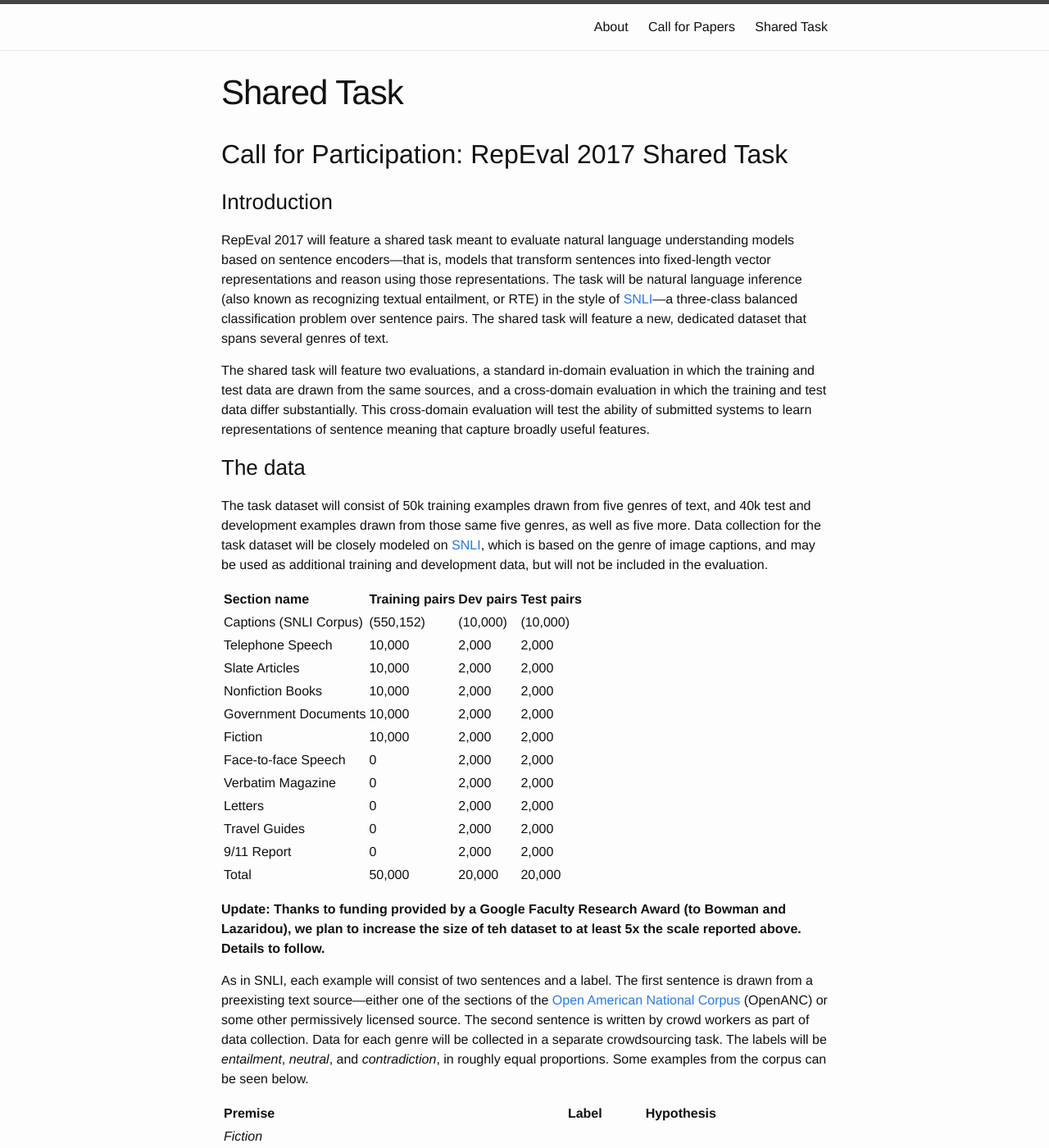
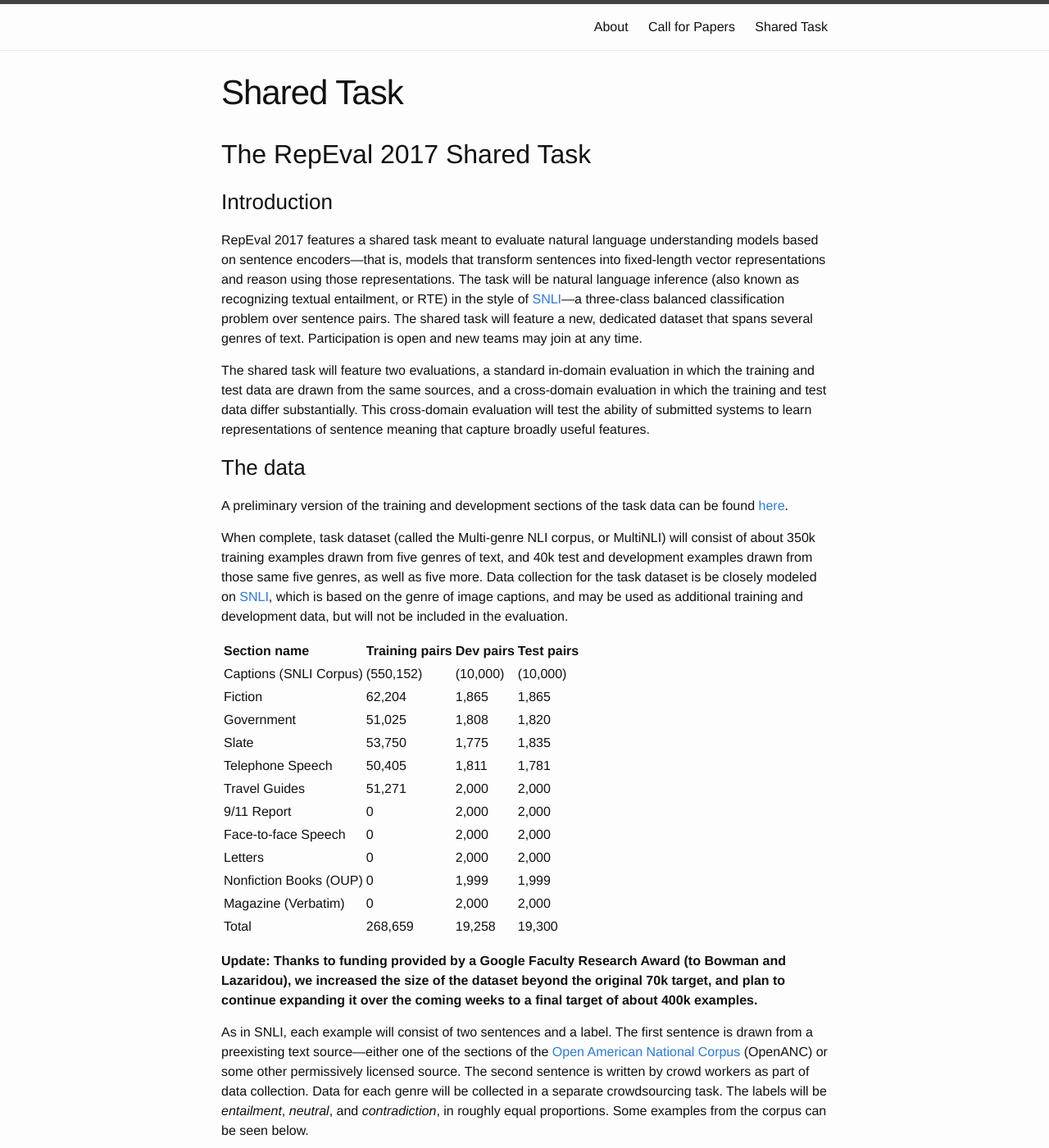
Before and after one commit to RepEval2017/RepEval2017.github.io, a Jekyll site: the page built from shared_task.md, in a window 1280 px wide and 1400 px high. Shown: the whole window at 82% size. Built offline with Jekyll 4.4.1, drawn with Linux system fonts in a browser that asks for light colours; some of the changed text lies outside the part shown.

Commit message:
Data release

```diff
--- a/shared_task.md
+++ b/shared_task.md
@@ -5,11 +5,11 @@ permalink: /shared/
 navigation_weight: 3
 ---
 
-## <span class="c14 c53">Call for Participation: RepEval 2017 Shared Task</span>
+## <span class="c14 c53">The RepEval 2017 Shared Task</span>
 
 ### <span class="c25">Introduction</span>
 
-<span>RepEval 2017 will feature a shared task meant to evaluate natural language understanding models based on sentence encoders—that is, models that transform sentences into fixed-length vector representations and reason using those representations. The task will be natural language inference (also known as recognizing textual entailment, or RTE) in the style of</span> <span class="c2">[SNLI](http://nlp.stanford.edu/projects/snli/)</span><span class="c4">—a three-class balanced classification problem over sentence pairs. The shared task will feature a new, dedicated dataset that spans several genres of text.</span>
+<span>RepEval 2017 features a shared task meant to evaluate natural language understanding models based on sentence encoders—that is, models that transform sentences into fixed-length vector representations and reason using those representations. The task will be natural language inference (also known as recognizing textual entailment, or RTE) in the style of</span> <span class="c2">[SNLI](http://nlp.stanford.edu/projects/snli/)</span><span class="c4">—a three-class balanced classification problem over sentence pairs. The shared task will feature a new, dedicated dataset that spans several genres of text. Participation is open and new teams may join at any time.</span>
 
 <span class="c4"></span>
 
@@ -17,7 +17,9 @@ navigation_weight: 3
 
 ### <span class="c25">The data</span>
 
-<span>The task dataset will consist of 50k training examples drawn from five genres of text, and 40k test and development examples drawn from those same five genres, as well as five more. Data collection for the task dataset will be closely modeled on</span> <span class="c2">[SNLI](http://nlp.stanford.edu/projects/snli/)</span><span>, which is based on the genre of image captions, and may be used as additional training and development data, but will not be included in the evaluation.</span>
+A preliminary version of the training and development sections of the task data can be found [here](http://nyu.edu/projects/bowman/multinli/).
+
+<span>When complete, task dataset (called the Multi-genre NLI corpus, or MultiNLI) will consist of about 350k training examples drawn from five genres of text, and 40k test and development examples drawn from those same five genres, as well as five more. Data collection for the task dataset is be closely modeled on</span> <span class="c2">[SNLI](http://nlp.stanford.edu/projects/snli/)</span><span>, which is based on the genre of image captions, and may be used as additional training and development data, but will not be included in the evaluation.</span>
 
 <span class="c4"></span>
 
@@ -87,13 +89,125 @@ navigation_weight: 3
 
 <td class="c22" colspan="1" rowspan="1">
 
+<span class="c5">Fiction</span>
+
+</td>
+
+<td class="c30" colspan="1" rowspan="1">
+
+<span class="c5">62,204</span>
+
+</td>
+
+<td class="c27" colspan="1" rowspan="1">
+
+<span class="c5">1,865</span>
+
+</td>
+
+<td class="c9" colspan="1" rowspan="1">
+
+<span class="c5">1,865</span>
+
+</td>
+
+</tr>
+
+<tr class="c3">
+
+<td class="c22" colspan="1" rowspan="1">
+
+<span class="c5">Government</span>
+
+</td>
+
+<td class="c30" colspan="1" rowspan="1">
+
+<span class="c5">51,025</span>
+
+</td>
+
+<td class="c27" colspan="1" rowspan="1">
+
+<span class="c5">1,808</span>
+
+</td>
+
+<td class="c9" colspan="1" rowspan="1">
+
+<span class="c5">1,820</span>
+
+</td>
+
+</tr>
+
+<tr class="c3">
+
+<td class="c22" colspan="1" rowspan="1">
+
+<span class="c5">Slate</span>
+
+</td>
+
+<td class="c30" colspan="1" rowspan="1">
+
+<span class="c5">53,750</span>
+
+</td>
+
+<td class="c27" colspan="1" rowspan="1">
+
+<span class="c5">1,775</span>
+
+</td>
+
+<td class="c9" colspan="1" rowspan="1">
+
+<span class="c5">1,835</span>
+
+</td>
+
+</tr>
+
+<tr class="c3">
+
+<td class="c22" colspan="1" rowspan="1">
+
 <span class="c5">Telephone Speech</span>
 
 </td>
 
 <td class="c30" colspan="1" rowspan="1">
 
-<span class="c5">10,000</span>
+<span class="c5">50,405</span>
+
+</td>
+
+<td class="c27" colspan="1" rowspan="1">
+
+<span class="c5">1,811</span>
+
+</td>
+
+<td class="c9" colspan="1" rowspan="1">
+
+<span class="c5">1,781</span>
+
+</td>
+
+</tr>
+
+<tr class="c3">
+
+<td class="c22" colspan="1" rowspan="1">
+
+<span class="c5">Travel Guides</span>
+
+</td>
+
+<td class="c30" colspan="1" rowspan="1">
+
+<span class="c5">51,271</span>
 
 </td>
 
@@ -115,119 +229,7 @@ navigation_weight: 3
 
 <td class="c22" colspan="1" rowspan="1">
 
-<span class="c5">Slate Articles</span>
-
-</td>
-
-<td class="c30" colspan="1" rowspan="1">
-
-<span class="c5">10,000</span>
-
-</td>
-
-<td class="c27" colspan="1" rowspan="1">
-
-<span class="c5">2,000</span>
-
-</td>
-
-<td class="c9" colspan="1" rowspan="1">
-
-<span class="c5">2,000</span>
-
-</td>
-
-</tr>
-
-<tr class="c3">
-
-<td class="c22" colspan="1" rowspan="1">
-
-<span class="c5">Nonfiction Books</span>
-
-</td>
-
-<td class="c30" colspan="1" rowspan="1">
-
-<span class="c5">10,000</span>
-
-</td>
-
-<td class="c27" colspan="1" rowspan="1">
-
-<span class="c5">2,000</span>
-
-</td>
-
-<td class="c9" colspan="1" rowspan="1">
-
-<span class="c5">2,000</span>
-
-</td>
-
-</tr>
-
-<tr class="c3">
-
-<td class="c22" colspan="1" rowspan="1">
-
-<span class="c5">Government Documents</span>
-
-</td>
-
-<td class="c30" colspan="1" rowspan="1">
-
-<span class="c5">10,000</span>
-
-</td>
-
-<td class="c27" colspan="1" rowspan="1">
-
-<span class="c5">2,000</span>
-
-</td>
-
-<td class="c9" colspan="1" rowspan="1">
-
-<span class="c5">2,000</span>
-
-</td>
-
-</tr>
-
-<tr class="c3">
-
-<td class="c22" colspan="1" rowspan="1">
-
-<span class="c5">Fiction</span>
-
-</td>
-
-<td class="c30" colspan="1" rowspan="1">
-
-<span class="c5">10,000</span>
-
-</td>
-
-<td class="c27" colspan="1" rowspan="1">
-
-<span class="c5">2,000</span>
-
-</td>
-
-<td class="c9" colspan="1" rowspan="1">
-
-<span class="c5">2,000</span>
-
-</td>
-
-</tr>
-
-<tr class="c3">
-
-<td class="c22" colspan="1" rowspan="1">
-
-<span class="c5">Face-to-face Speech</span>
+<span class="c5">9/11 Report</span>
 
 </td>
 
@@ -255,7 +257,7 @@ navigation_weight: 3
 
 <td class="c22" colspan="1" rowspan="1">
 
-<span class="c5">Verbatim Magazine</span>
+<span class="c5">Face-to-face Speech</span>
 
 </td>
 
@@ -311,7 +313,7 @@ navigation_weight: 3
 
 <td class="c22" colspan="1" rowspan="1">
 
-<span class="c5">Travel Guides</span>
+<span class="c5">Nonfiction Books (OUP)</span>
 
 </td>
 
@@ -323,13 +325,13 @@ navigation_weight: 3
 
 <td class="c27" colspan="1" rowspan="1">
 
-<span class="c5">2,000</span>
+<span class="c5">1,999</span>
 
 </td>
 
 <td class="c9" colspan="1" rowspan="1">
 
-<span class="c5">2,000</span>
+<span class="c5">1,999</span>
 
 </td>
 
@@ -339,7 +341,7 @@ navigation_weight: 3
 
 <td class="c31" colspan="1" rowspan="1">
 
-<span class="c5">9/11 Report</span>
+<span class="c5">Magazine (Verbatim)</span>
 
 </td>
 
@@ -373,19 +375,19 @@ navigation_weight: 3
 
 <td class="c46" colspan="1" rowspan="1">
 
-<span class="c5">50,000</span>
+<span class="c5">268,659</span>
 
 </td>
 
 <td class="c41" colspan="1" rowspan="1">
 
-<span class="c5">20,000</span>
+<span class="c5">19,258</span>
 
 </td>
 
 <td class="c36" colspan="1" rowspan="1">
 
-<span class="c5">20,000</span>
+<span class="c5">19,300</span>
 
 </td>
 
@@ -397,7 +399,7 @@ navigation_weight: 3
 
 <span class="c4"></span>
 
-<span>**Update: Thanks to funding provided by a Google Faculty Research Award (to Bowman and Lazaridou), we plan to increase the size of teh dataset to at least 5x the scale reported above. Details to follow.**</span>
+<span>**Update: Thanks to funding provided by a Google Faculty Research Award (to Bowman and Lazaridou), we increased the size of the dataset beyond the original 70k target, and plan to continue expanding it over the coming weeks to a final target of about 400k examples.**</span>
 
 <span>As in SNLI, each example will consist of two sentences and a label. The first sentence is drawn from a preexisting text source—either one of the sections of the</span> <span class="c2">[Open American National Corpus](https://www.anc.org/oanc/)</span><span> (OpenANC) or some other permissively licensed source. The second sentence is written by crowd workers as part of data collection. Data for each genre will be collected in a separate crowdsourcing task. The labels will be</span> <em>entailment</em><span>,</span> <em>neutral</em><span>, and <em>contradiction</em>, in roughly equal proportions. Some examples from the corpus can be seen below.</span>
 
@@ -573,7 +575,7 @@ navigation_weight: 3
 
 <span class="c4"></span>
 
-<span class="c4">Data will be released in the same two formats as SNLI: tab-separated values and jsonl. It will take the form of five files in each format: train, in-domain development, cross-domain development, in-domain test, and cross-domain test. Each individual example will be marked with a genre tag.</span>
+<span class="c4">Data is available in the same two formats as SNLI: tab-separated values and jsonl. It will take the form of five files in each format: train, in-domain development, cross-domain development, in-domain test, and cross-domain test. Each individual example will be marked with a genre tag.</span>
 
 <span class="c4"></span>
 
@@ -587,7 +589,7 @@ navigation_weight: 3
 
 *   <span>Evaluation will be done using the Kaggle platform. During the evaluation period, submitters download an unlabeled copy of the test set, use their systems to predict labels, and upload those labels.</span>
 *   <span class="c4">Submitters may submit to either or both of the two evaluations (in-domain or cross-domain).</span>
-*   <span class="c4">Multiple submissions from the same team are allowed, up to a limit of two per day during the two-week evaluation period.</span>
+*   <span class="c4">Multiple submissions from the same team are allowed, up to a limit of two per day during the two-week evaluation period. Individual participants may join multiple teams within reason, but only when each team reflects a fully independent engineering effort.</span>
 
 <span class="c4"></span>
 
@@ -602,7 +604,7 @@ navigation_weight: 3
 <span class="c14 c28 c15">Outside data</span>
 
 *   <span>The use of outside data is allowed, including</span><span class="c4"> raw unannotated text from any source, word vector packages, and knowledge resources like WordNet are explicitly permitted. We will provide links to unlabeled OpenANC data that reflects the target genres.</span>
-*   <span class="c4">All outside data used must be publically available to allow for reproducibility. Widely-used data with restrictive licences or licensing fees (such as LDC-distributed corpora) may be allowed at our discretion. Please inquire at the QA forum below.</span>
+*   <span class="c4">All outside data used must be publicly available to allow for reproducibility. Widely-used data with restrictive licenses or licensing fees (such as LDC-distributed corpora) may be allowed at our discretion. Please inquire at the QA forum below.</span>
 
 ### <span class="c25">Paper submission</span>
 
@@ -612,7 +614,7 @@ navigation_weight: 3
 
 ### <span class="c25">Key dates</span>
 
-*   <strong>By March 15 (approximate, slight delays possible):</strong> <span class="c4">Training and development data available, draft data description paper available, competition begins</span>
+*   <strong>March 24:</strong> <span class="c4">[Training and development data and draft data description paper](http://nyu.edu/projects/bowman/multinli) available, competition begins</span>
 *   <strong>By May 1:</strong> <span class="c4">Expert-tagged development data for error analysis available</span>
 *   <strong>June 1:</strong> <span class="c4">Unlabeled test data available, evaluation period begins, Kaggle evaluation site opens</span>
 *   <strong>June 14 (GMT-11, 23:59:59):</strong> <span class="c4">Evaluation period ends, system description papers and code packages due</span>
```
